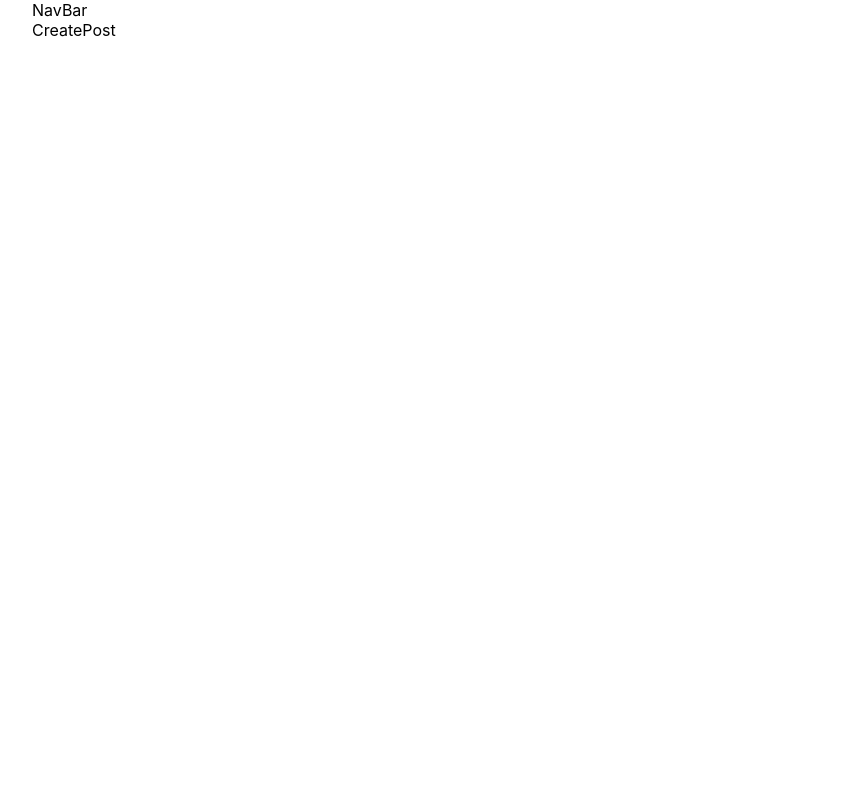
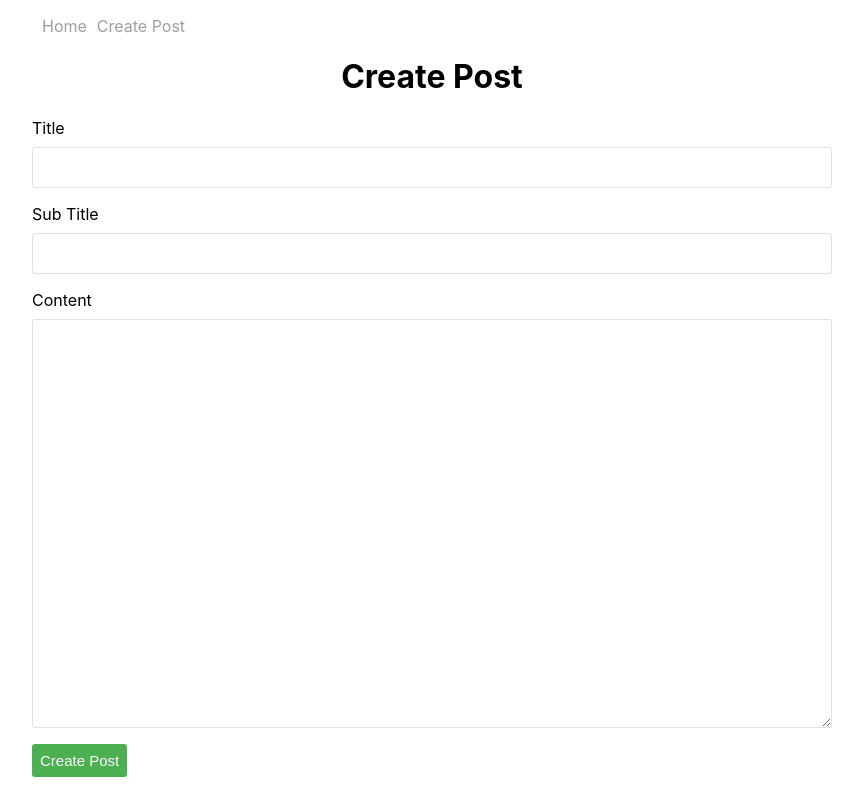
Before and after one commit to sayanghoshofficial/React-Hooks-blog, a React (Create React App) app: page /create-post in a window 1280 px wide. Shown: the whole page, without its empty margins (208-1071 px from the left). Built offline with nearby package versions, Linux system fonts and the light colour scheme.

Commit message:
create navbar and create from for create post

```diff
--- a/src/component/App.js
+++ b/src/component/App.js
@@ -1,6 +1,6 @@
 import {BrowserRouter as Router, Routes, Route} from "react-router-dom";
 // import {Navbar, Home, CreatePost, PostDetail} from './';
-import Navbar from "./Navbar";
+import Navbar  from "./Navbar";
 import Home from "./Home";
 import PostDetail from "./PostDetail";
 import CreatePost from "./CreatePost";
@@ -8,8 +8,9 @@ import CreatePost from "./CreatePost";
 function App() {
   return (
     <div className="container">
-      <Navbar/>
+
       <Router>
+        <Navbar/>
         <Routes>
             <Route exact path="/" element={<Home/>}/>
             <Route exact path="/post/:postId" element={<PostDetail/>}/>
--- a/src/component/CreatePost.js
+++ b/src/component/CreatePost.js
@@ -1,7 +1,35 @@
+import { useState } from "react";
+
 function CreatePost() {
+  const [title,setTitle] = useState();
+  const [subTitle,setSubTitle] = useState();
+  const [content,setContent] = useState();
+
+  function handledSubmit(e){
+    e.preventDefault();
+
+    console.log('title',title);
+    console.log('subTitle',subTitle);
+    console.log('content',content);
+  }
     return (
-      <div className="">
-        CreatePost
+      <div className="create-post">
+        <h1>Create Post</h1>
+        <form onSubmit={handledSubmit}>
+          <div className="form-field">
+            <label>Title</label>
+            <input value={title} onChange={(e)=> setTitle(e.target.value)}/>
+          </div>
+          <div className="form-field">
+            <label>Sub Title</label>
+            <input value={subTitle} onChange={(e)=> setSubTitle(e.target.value)}/>
+          </div>
+          <div className="form-field">
+            <label>Content</label>
+            <textarea value={content} onChange={(e)=> setContent(e.target.value)}></textarea>
+          </div>
+          <button className="create-post-btn">Create Post</button>
+        </form>
       </div>
     );
   }
--- a/src/component/Navbar.js
+++ b/src/component/Navbar.js
@@ -1,9 +1,20 @@
+import React from 'react';
+import { Link } from 'react-router-dom';
+
 function NavBar() {
-    return (
-      <div className="">
-        NavBar
-      </div>
-    );
-  }
+  return (
+    <div>
+      <ul id="nav">
+        <li>
+          <Link to="/">Home</Link>
+        </li>
 
-  export default NavBar;
+        <li>
+          <Link to="/create-post">Create Post</Link>
+        </li>
+      </ul>
+    </div>
+  );
+}
+
+export default NavBar;
```
